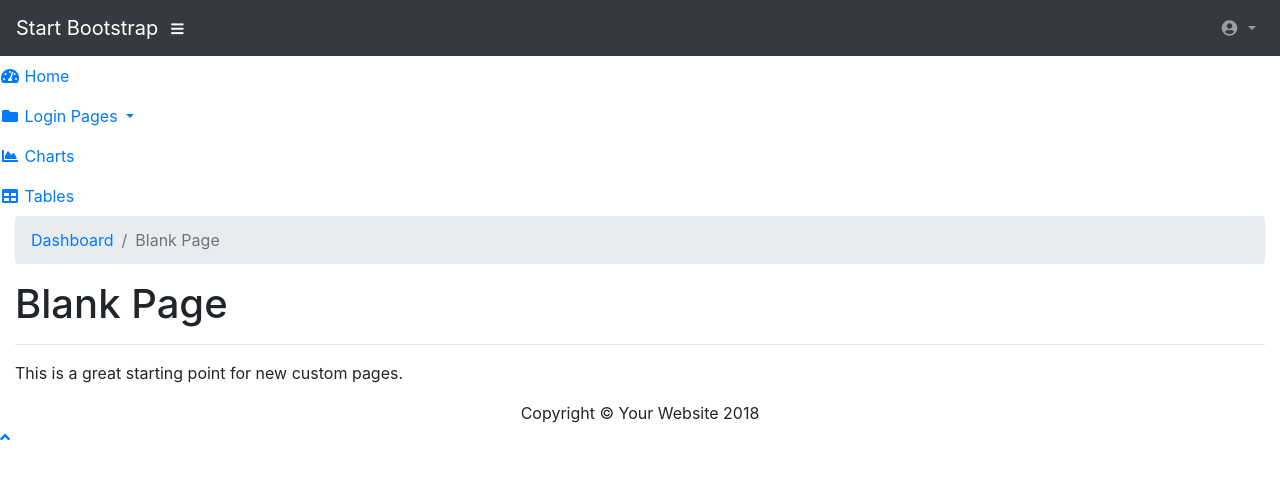
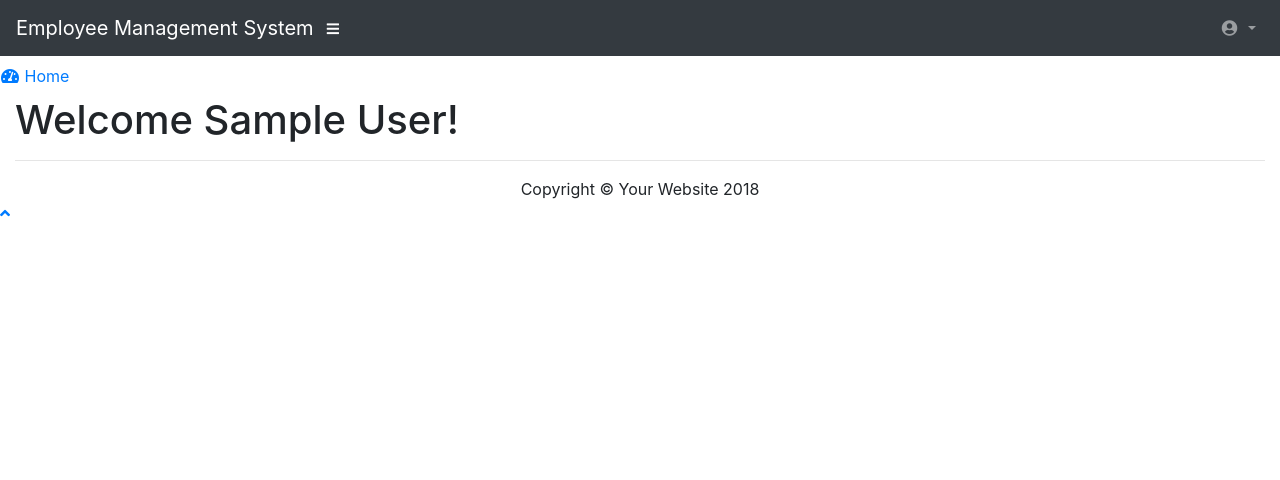
Before and after one commit to hreeves19/EmployeeManager, a PHP site: page /Home.php in a window 1280 px wide. Shown: the top 480 px of the page. Run offline with PHP 8.4, Linux system fonts and the light colour scheme; the visitor is signed in with stand-in values (Sample User, id 1); some libraries are stand-ins or nearby versions.

Commit message:
Updating project

```diff
--- a/Forms/Home.php
+++ b/Forms/Home.php
@@ -36,8 +36,7 @@ $manager = $_SESSION['manager_id'];
 </head>
 <body id="page-top">
 <nav class="navbar navbar-expand navbar-dark bg-dark static-top">
-
-    <a class="navbar-brand mr-1" href="index.html">Start Bootstrap</a>
+    <a class="navbar-brand mr-1" href="../../EmployeeManager/Forms/Home.php">Employee Management System</a>
 
     <button class="btn btn-link btn-sm text-white order-1 order-sm-0" id="sidebarToggle" href="#">
         <i class="fas fa-bars"></i>
@@ -65,11 +64,9 @@ $manager = $_SESSION['manager_id'];
             </div>
         </li>
     </ul>
-
 </nav>
 
 <div id="wrapper">
-
     <!-- Sidebar -->
     <ul class="sidebar navbar-nav">
         <li class="nav-item">
@@ -78,56 +75,20 @@ $manager = $_SESSION['manager_id'];
                 <span>Home</span>
             </a>
         </li>
-        <li class="nav-item dropdown">
-            <a class="nav-link dropdown-toggle" href="#" id="pagesDropdown" role="button" data-toggle="dropdown" aria-haspopup="true" aria-expanded="false">
-                <i class="fas fa-fw fa-folder"></i>
-                <span>Login Pages</span>
-            </a>
-            <div class="dropdown-menu" aria-labelledby="pagesDropdown">
-                <h6 class="dropdown-header">Login Screens:</h6>
-                <a class="dropdown-item" href="../../EmployeeManager/Forms/Login.php">Login</a>
-                <?php
-                // If manager
-                if($manager > 0)
-                {
-                    echo "<a class=\"dropdown-item\" href=\"../../EmployeeManager/Forms/SignUp.php\">Add Employee</a>";
-                }
-                ?>
-                <div class="dropdown-divider"></div>
-                <h6 class="dropdown-header">Other Pages:</h6>
-                <a class="dropdown-item" href="404.html">404 Page</a>
-                <a class="dropdown-item active" href="blank.html">Blank Page</a>
-            </div>
-        </li>
-        <li class="nav-item">
-            <a class="nav-link" href="charts.html">
-                <i class="fas fa-fw fa-chart-area"></i>
-                <span>Charts</span></a>
-        </li>
-        <li class="nav-item">
-            <a class="nav-link" href="tables.html">
-                <i class="fas fa-fw fa-table"></i>
-                <span>Tables</span></a>
-        </li>
     </ul>
 
     <div id="content-wrapper">
-
         <div class="container-fluid">
 
-            <!-- Breadcrumbs-->
-            <ol class="breadcrumb">
-                <li class="breadcrumb-item">
-                    <a href="index.html">Dashboard</a>
-                </li>
-                <li class="breadcrumb-item active">Blank Page</li>
-            </ol>
-
             <!-- Page Content -->
-            <h1>Blank Page</h1>
+            <h1>Welcome
+                <?php
+                if($firstname !== "")
+                {
+                    echo $firstname;
+                }
+                ?>!</h1>
             <hr>
-            <p>This is a great starting point for new custom pages.</p>
-
         </div>
         <!-- /.container-fluid -->
 
@@ -139,10 +100,8 @@ $manager = $_SESSION['manager_id'];
                 </div>
             </div>
         </footer>
-
     </div>
     <!-- /.content-wrapper -->
-
 </div>
 <!-- /#wrapper -->
 
@@ -164,7 +123,7 @@ $manager = $_SESSION['manager_id'];
             <div class="modal-body">Select "Logout" below if you are ready to end your current session.</div>
             <div class="modal-footer">
                 <button class="btn btn-secondary" type="button" data-dismiss="modal">Cancel</button>
-                <a class="btn btn-primary" href="login.html">Logout</a>
+                <a class="btn btn-primary" href="../../EmployeeManager/Forms/Login.php">Logout</a>
             </div>
         </div>
     </div>
--- a/Master/Server_Scripts/LoginManager.php
+++ b/Master/Server_Scripts/LoginManager.php
@@ -25,7 +25,8 @@ if(isset($_POST["enumber"]) && isset($_POST["psw"]))
         // Creating a session
         $_SESSION['first_name'] = $firstName;
         $_SESSION['manager_id'] = $manager;
-        header("Location: ../../Forms/Home.php");
+        var_dump($_SESSION);
+        /*header("Location: ../../Forms/Home.php");*/
     }
 
     else
```
Also changed, not shown: Classes/SessionManager.php (added, +12 -0 lines), Forms/Login.php (+42 -36 lines), Forms/main.php (deleted, +0 -16 lines).
